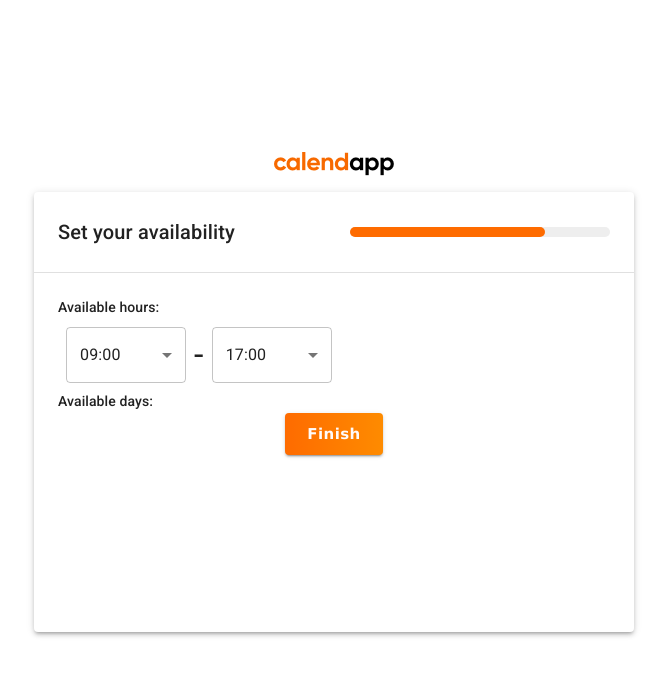
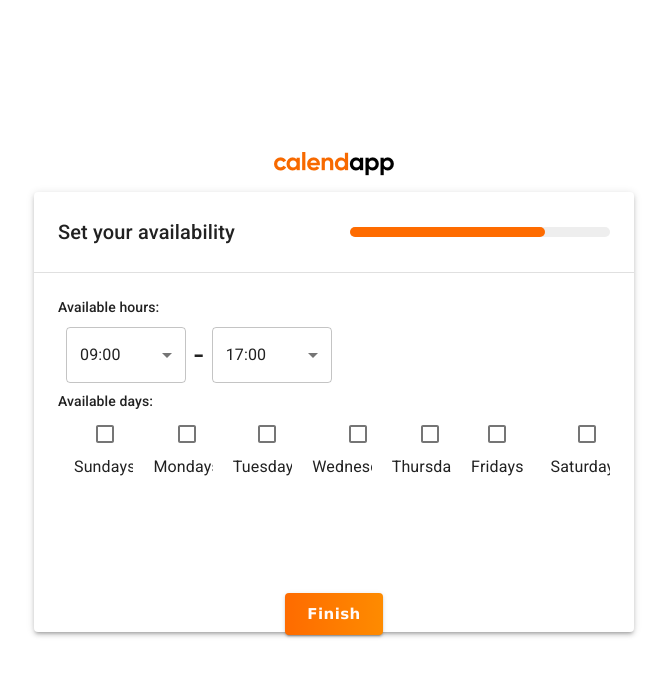
Before and after one commit to hatchways/team-phoenix, a React (Create React App) app in the folder client/: page /availability in a window 1280 px wide. Shown: the top 676 px of the page, without its empty margins (306-973 px from the left). Built offline with nearby package versions, Linux system fonts and the light colour scheme.

Commit message:
Days are closer to what they need to be on availability page

```diff
--- a/client/src/component/AvailabilityWidget.js
+++ b/client/src/component/AvailabilityWidget.js
@@ -11,6 +11,10 @@
     InputLabel,
     Select,
     Grid,
+    FormControlLabel,
+    Checkbox,
+    GridList,
+    GridListTile,
 } from "@material-ui/core/";
 
 import ProfileHeader from "./profile/Header"
@@ -76,18 +80,24 @@
     '21:00', '21:30',
     '22:00', '22:30',
     '23:00', '23:30',
-  ];
+];
+
+const dayData = ["Sundays", "Mondays", "Tuesdays", "Wednesdays", "Thursdays", "Fridays", "Saturdays"];
 
 const AvailabilityWidget = (props) => {
     const classes = useStyles();
     const [startTime, setStartTime] = React.useState(["09:00"]);
     const [endTime, setEndTime] = React.useState(["17:00"]);
+    const [daysSelected, setDays] = React.useState([false, true, true, true, true, true, false]);
   const handleChangeStart = (event) => {
     setStartTime(event.target.value);
-    console.log(event.target.value);
   };
   const handleChangeEnd = (event) => {
     setEndTime(event.target.value);
+  };
+  const handleDayToggle = (event) => {
+    // TODO: Do something here to toggle the days
+    // Also make the checkboxes reflext the values in daysSelected
   };
     return (
         <Box className={classes.forOuterBox}>
@@ -105,10 +115,6 @@
                             </Typography>
                         </Grid>
                         <Grid container alignItems="center">
-
-
-
-
                                 <FormControl variant="outlined" className={classes.formControl}>
                                     <Select
                                         labelId="start-time-label"
@@ -149,15 +155,23 @@
                                 Available days:
                             </Typography>
                         </Grid>
-                        <Grid container alignItems="center">
-                            <Grid item sm>
+                        <GridList className={classes.gridList} cols={7}>
+                            {dayData.map((day) => (
 
-                            </Grid>
-                        </Grid>
+                            <GridListTile key={day}>
+                                <FormControlLabel
+                                    value={day}
+                                    control={<Checkbox color="primary" />}
+                                    label={day}
+                                    labelPlacement="bottom"
+                                    />
+                            </GridListTile>
+                            ))}
+                        </GridList>
                     </Grid>
-
+                    <Grid container>
                     <ProfileFooter type="B"/>
-
+                    </Grid>
                 </Box>
             </Paper>
         </Box>
--- a/client/src/component/ConfirmWidget.js
+++ b/client/src/component/ConfirmWidget.js
@@ -56,8 +56,10 @@
             <Box m={3}>
                 <Typography variant="body1">
                     <span className={classes.bold}>{string1}</span>
-                    <List component="ol">
-                        <Divider/>
+                </Typography>
+                <List component="ol">
+                    <Divider/>
+                    <Box ml={2}>
                         <Box mt={1} mb={1}>
                             <ListItem>
                                 <ListItemText>1. We will check "<span className={classes.bold}>{props.email}</span>" for conflicts</ListItemText>
@@ -72,8 +74,9 @@
                             </ListItem>
                         </Box>
                         <Divider/>
-                    </List>
-                </Typography>
+                    </Box>
+                </List>
+
                 <Box mt={3}>
                     <ProfileFooter type="A"/>
                 </Box>
--- a/client/src/component/ProfileWidget.js
+++ b/client/src/component/ProfileWidget.js
@@ -79,11 +79,11 @@
                                 See https://material-ui.com/components/text-fields/ for more details
                             */}
                             <Box mr={3}>
-                            <FormControl className={classes.url_input} noValidate autoComplete="off" fullWidth="true">
+                            <FormControl className={classes.url_input} noValidate autoComplete="off" fullWidth={true}>
                                 <TextField
                                     id="outlined-basic"
                                     variant="outlined"
-                                    fullWidth="true"
+                                    fullWidth={true}
                                     InputProps={{
                                         startAdornment: <InputAdornment position="start" className={classes.url_prefix}>calendapp.com/ <Divider className={classes.divider} orientation="vertical" /> </InputAdornment>,
                                         defaultValue: "john-doe"
@@ -108,6 +108,9 @@
                                     id="tz"
                                     value={timezone}
                                     onChange={handleChange}>
+                                {/*
+                                TODO: This needs timezones as options. Probably just "UTC-12:00" to "UTC+14:00"
+                                */}
                                 <MenuItem value={0}>
                                     <em>UTC Time (11:31)</em>
                                 </MenuItem>
```
